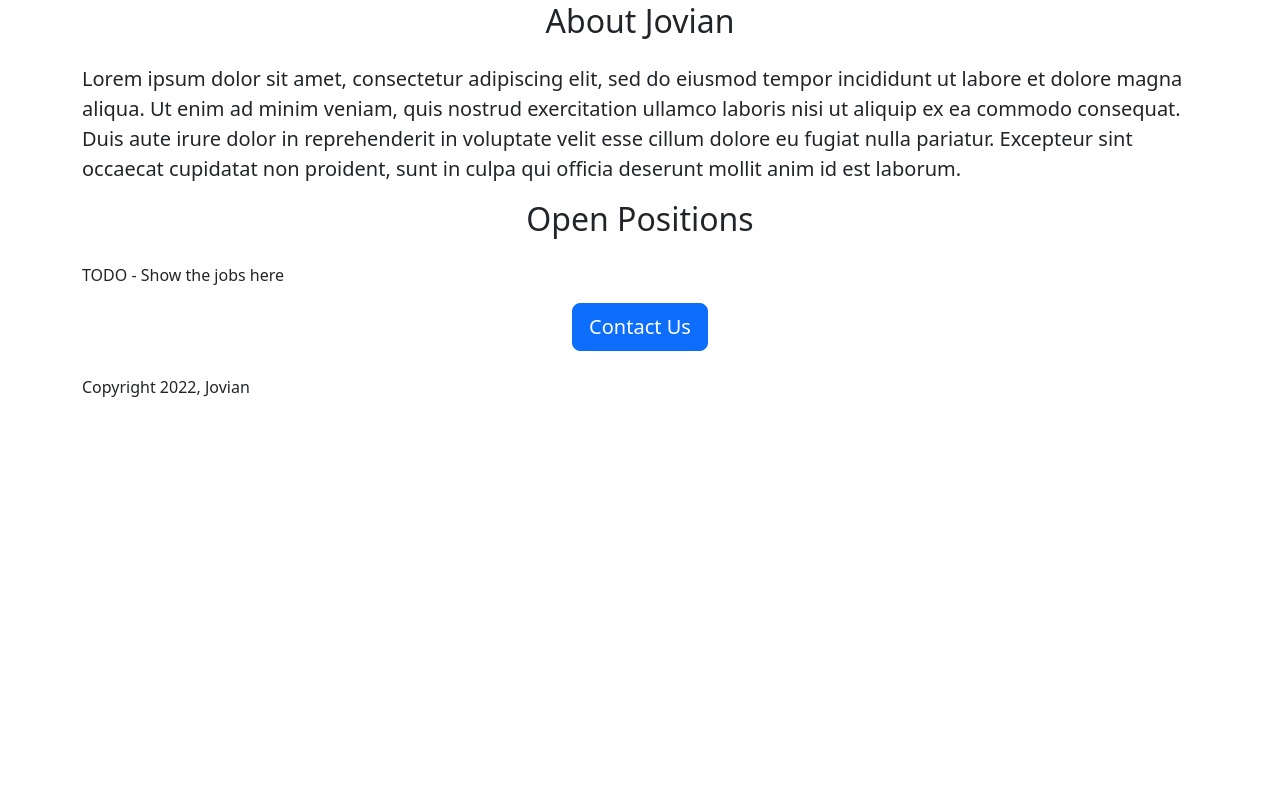
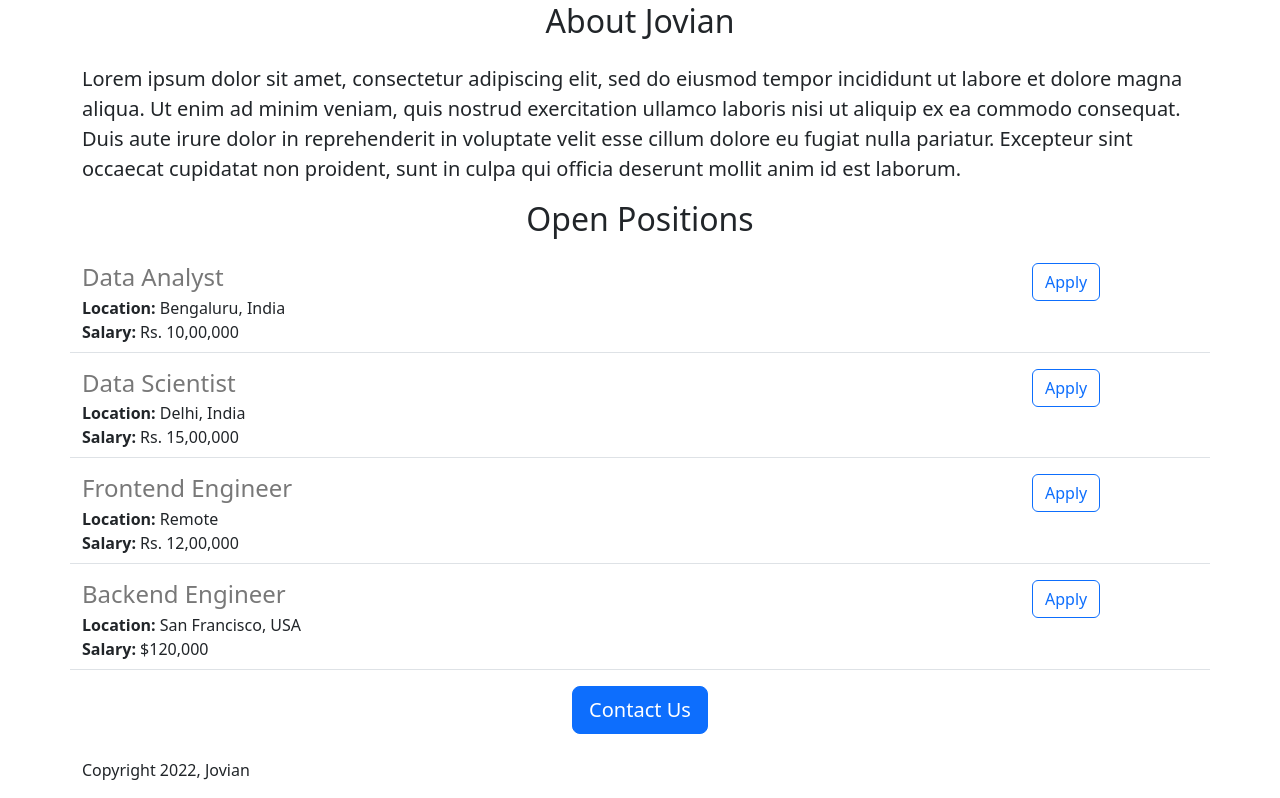
Before and after one commit to aryav-hash/jovian-career-website-flask, a Flask app: page / in a window 1280 px wide. Shown: the part 446-1244 px from the top of the page. Before the commit the page ends 843 px from the top, so only its background shows below. Run offline with Flask 3, Linux system fonts and the light colour scheme.

Commit message:
Separated the job section from the home.html file into jobitem.html and also used dynamic data with the help of templates.

```diff
--- a/app.py
+++ b/app.py
@@ -2,16 +2,39 @@ from flask import Flask, render_template
 
 app = Flask(__name__)
 
-JOBS = {
-  'id': 1,
-  'title': 'Data Analyst',
-  'location': 'Bengaluru, India',
-  'salary': 'Rs. 10,00,000'
-}
+JOBS = [
+  {
+    'id': 1,
+    'title': 'Data Analyst',
+    'location': 'Bengaluru, India',
+    'salary': 'Rs. 10,00,000'
+  }
+  ,
+  {
+    'id': 2,
+    'title': 'Data Scientist',
+    'location': 'Delhi, India',
+    'salary': 'Rs. 15,00,000'
+  }
+  ,
+  {
+    'id': 3,
+    'title': 'Frontend Engineer',
+    'location': 'Remote',
+    'salary': 'Rs. 12,00,000'
+  }
+  ,
+  {
+    'id': 4,
+    'title': 'Backend Engineer',
+    'location': 'San Francisco, USA',
+    'salary': '$120,000'
+  }
+]
 
 @app.route("/")
 def hello_world():
-  return render_template('home.html')
+  return render_template('home.html', jobs=JOBS, company_name='Jovian')
 
 if __name__ == "__main__":
   app.run(host='0.0.0.0', debug=True)
--- a/templates/home.html
+++ b/templates/home.html
@@ -15,12 +15,16 @@
 </head>
 <body>
   <div class="container">
-  <h1 class="text-center mt-2 mb-4">Jovian Careers</h1>
+  <h1 class="text-center mt-2 mb-4">{{company_name}} Careers</h1>
   <img src="https://275ff386-c1aa-4663-98c9-dc8d40fca444-00-g6024s4tx8gp.pike.replit.dev/static/AnImage.jpeg" id="banner" class="img-fluid">
   <h2 class="text-center mt-2 mb-4">About Jovian</h2>
   <p class="lead">Lorem ipsum dolor sit amet, consectetur adipiscing elit, sed do eiusmod tempor incididunt ut labore et dolore magna aliqua. Ut enim ad minim veniam, quis nostrud exercitation ullamco laboris nisi ut aliquip ex ea commodo consequat. Duis aute irure dolor in reprehenderit in voluptate velit esse cillum dolore eu fugiat nulla pariatur. Excepteur sint occaecat cupidatat non proident, sunt in culpa qui officia deserunt mollit anim id est laborum.</p>
   <h2 class="text-center mt-2 mb-4">Open Positions</h2>
-  <p >TODO - Show the jobs here</p>
+  <div>
+    {% for job in jobs %}
+      {% include 'jobitem.html' %}
+    {% endfor %}
+  </div>
   <div class="text-center"><button class="btn btn-primary btn-lg"">Contact Us</button></div>
     <p class="mt-4">Copyright 2022, Jovian</p>
   </div>
--- /dev/null
+++ b/templates/jobitem.html
@@ -0,0 +1,16 @@
+<div class="border-bottom row" style="margin-bottom: 16px; padding-bottom: 8px;">
+  <div class="col-10">
+    <h4 style="color: rgb(120,120,120); margin-bottom:4px;">{{job['title']}}</h4>
+    <div>
+      <b>Location:</b> {{job['location']}}
+    </div>
+    <div>
+      {% if 'salary' in job %}
+        <div><b>Salary:</b> {{job['salary']}}</div>
+      {% endif %}
+    </div>
+  </div>
+  <div class="col-2">
+    <button type="button" class="btn btn-outline-primary">Apply</button>
+  </div>
+</div>
```
